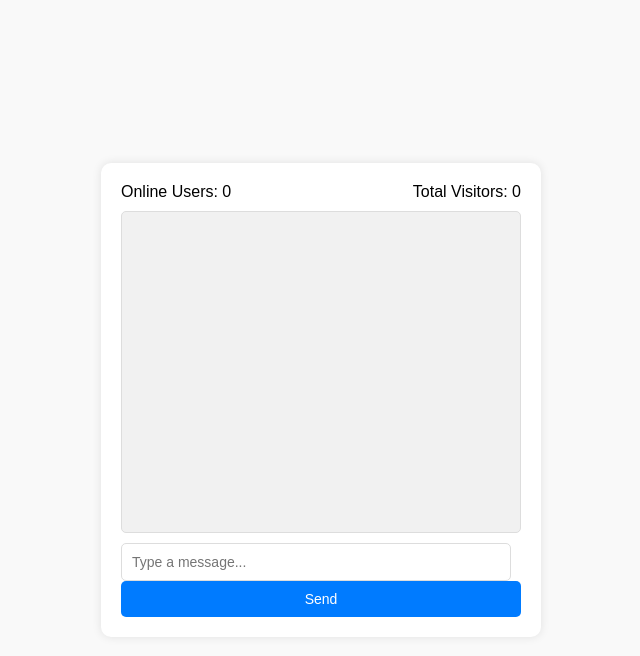
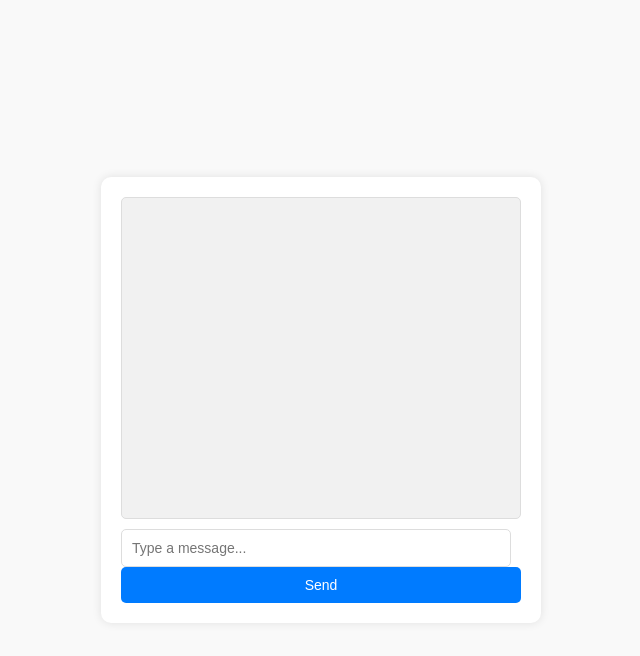
Before and after one commit to Fathalla-okap/Live_chat, a Flask app: page / in a window 1280 px wide. Shown: the top 656 px of the page, without its empty margins (319-959 px from the left). Run offline with Flask 3, Linux system fonts and the light colour scheme; some libraries are stand-ins or nearby versions.

Commit message:
Update index.html

```diff
--- a/templates/index.html
+++ b/templates/index.html
@@ -8,10 +8,6 @@
 </head>
 <body>
     <div id="chat-container">
-        <div id="info-container">
-            <div id="online-users">Online Users: 0</div>
-            <div id="total-visitors">Total Visitors: 0</div>
-        </div>
         <div id="chat-box"></div>
         <input type="text" id="message" placeholder="Type a message...">
         <button id="send-button">Send</button>
```
